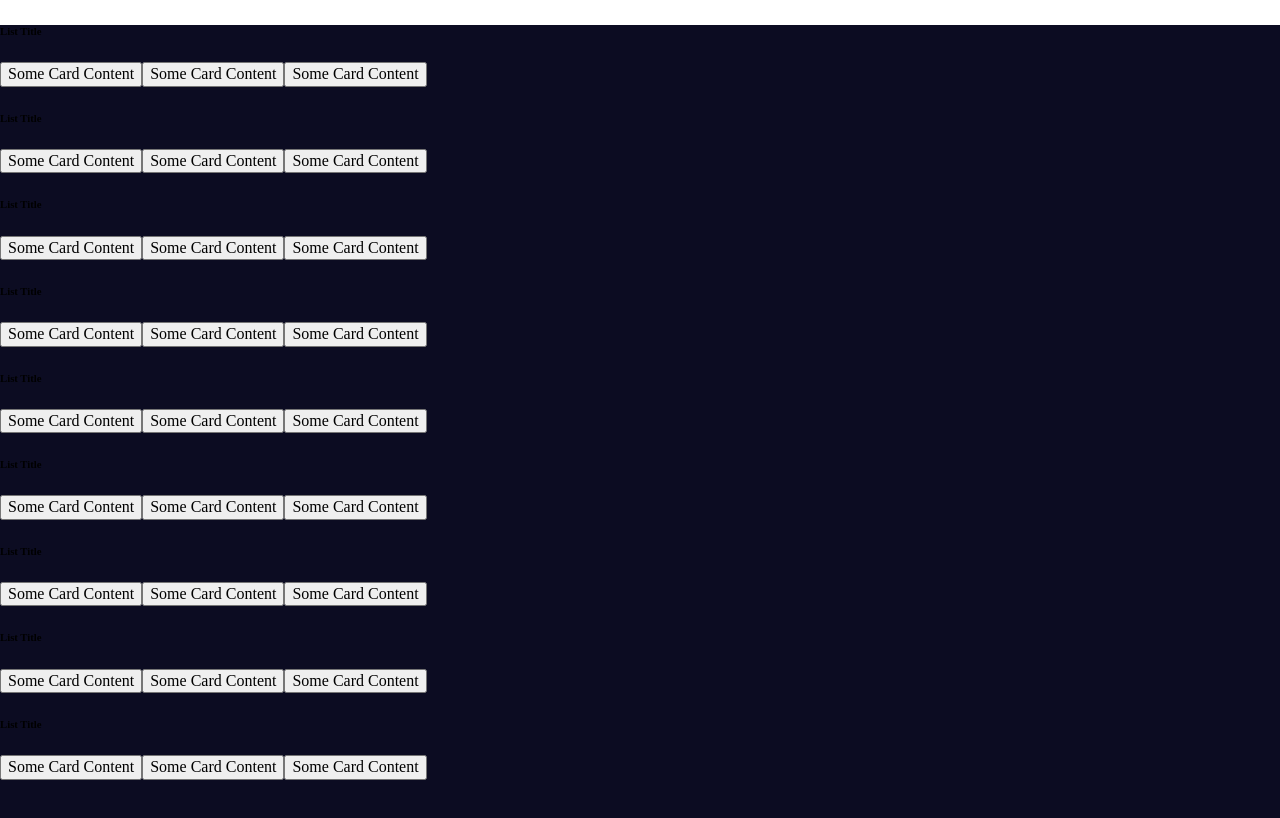
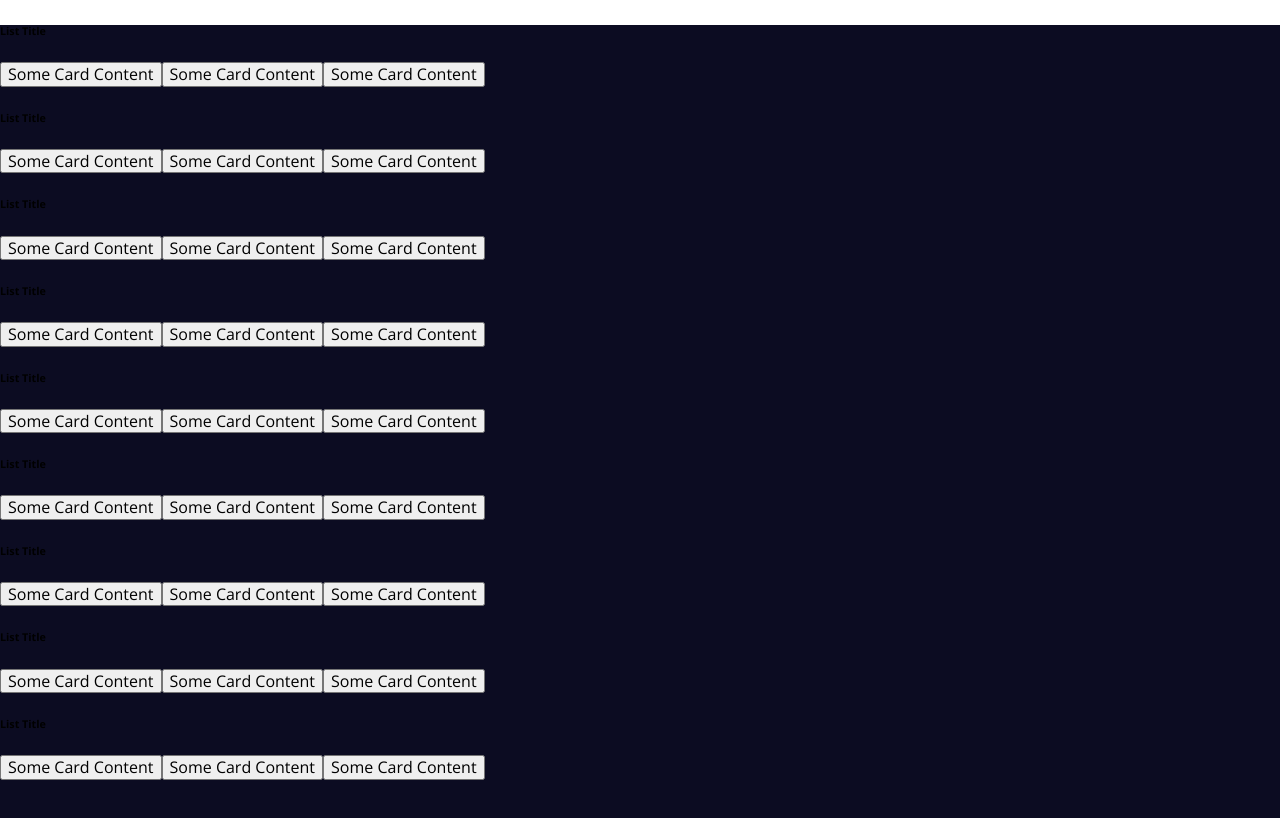
Before and after one commit to alloystory/trello_react, a React (Create React App) app: page / in a window 1280 px wide. Shown: the top 818 px of the page. Built offline with nearby package versions, Linux system fonts and the light colour scheme.

Commit message:
add typography

```diff
--- a/src/sass/style.scss
+++ b/src/sass/style.scss
@@ -1,8 +1,10 @@
 @import "~@csstools/normalize.css/normalize.css";
+@import url('https://fonts.googleapis.com/css2?family=Open+Sans:wght@400;700&display=swap');
 
 body {
     padding: 0;
     margin: 0;
+    font-family: 'Open Sans', sans-serif;
 }
 
 .container {
```
